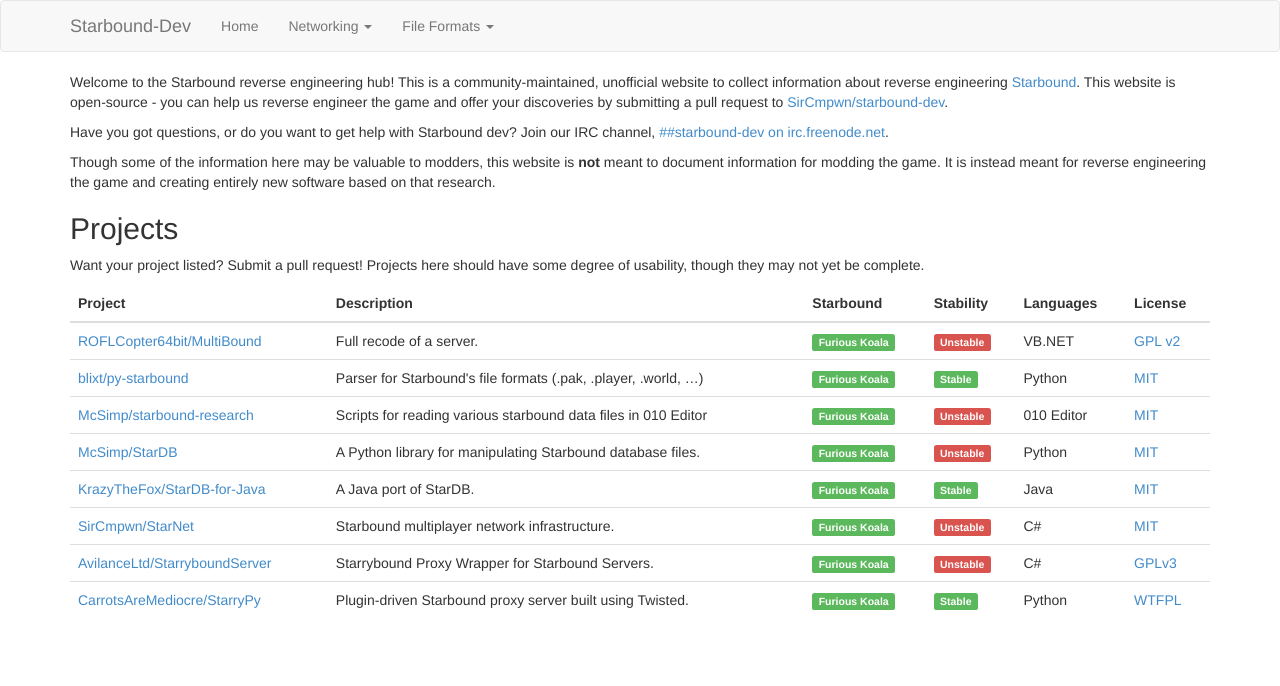
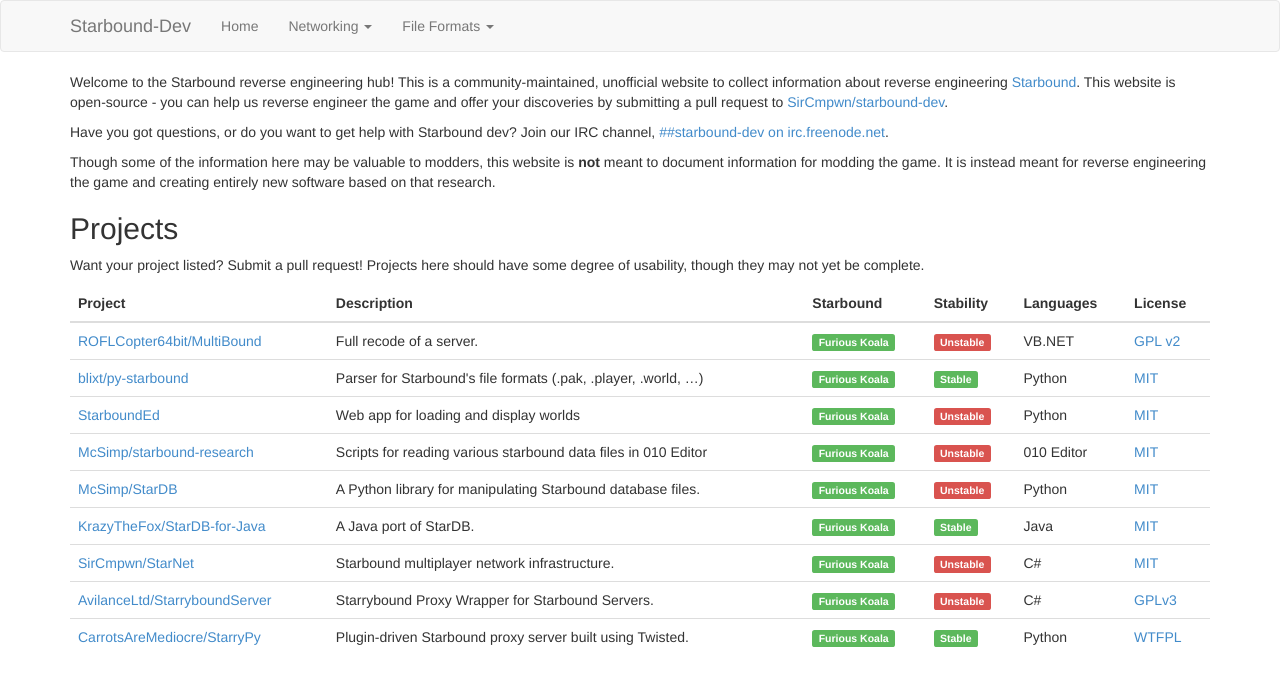
Before and after one commit to ddevault/starbound-dev, a Jekyll site: the page built from index.md, in a window 1280 px wide. Shown: the top 686 px of the page. Built offline with Jekyll 4.4.1, drawn with Linux system fonts in a browser that asks for light colours; Markdown is read by kramdown in place of the engine named in the settings.

Commit message:
Add StarboundEd

```diff
--- a/index.md
+++ b/index.md
@@ -54,6 +54,14 @@ yet be complete.
             <td>Python</td>
             <td><a target="_blank" href="https://github.com/blixt/py-starbound/blob/master/LICENSE">MIT</a></td>
         </tr>
+        <tr> <!-- starbounded -->
+            <td><a target="_blank" href="https://github.com/blixt/starbounded">StarboundEd</a></td>
+            <td>Web app for loading and display worlds</td>
+            <td><span class="label label-success">Furious Koala</span></td>
+            <td><span class="label label-danger">Unstable</span></td>
+            <td>Python</td>
+            <td><a target="_blank" href="https://github.com/blixt/py-starbound/blob/master/LICENSE">MIT</a></td>
+        </tr>
         <tr> <!-- starbound-research -->
             <td><a target="_blank" href="https://github.com/McSimp/starbound-research">McSimp/starbound-research</a></td>
             <td>Scripts for reading various starbound data files in 010 Editor</td>
```
